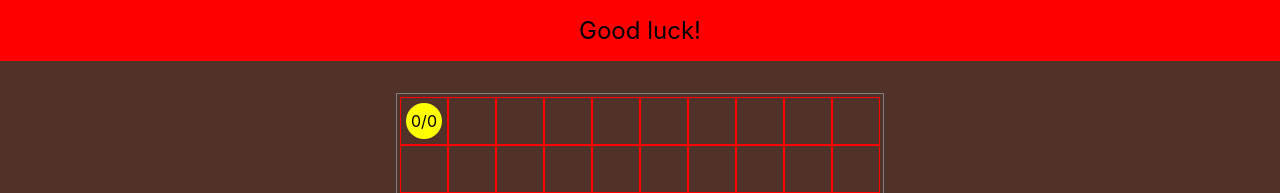
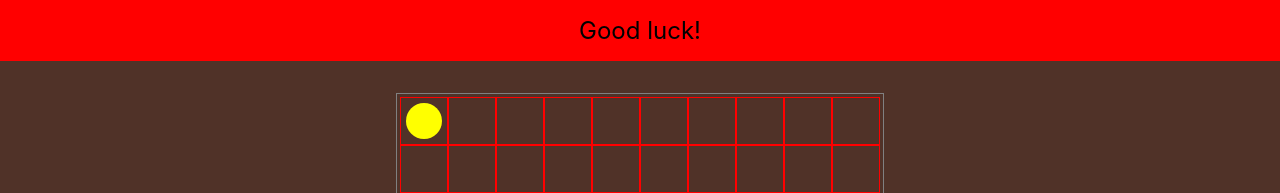
Before and after one commit to Karoly-Git/gomoku, a React (Create React App) app: page / in a window 1280 px wide. Both pictures are taken after a click on the element 424 px from the left and 121 px from the top of the page. Shown: the top 193 px of the page. Built offline with nearby package versions, Linux system fonts and the light colour scheme.

Commit message:
Display the winner on the headline.

```diff
--- a/src/App.js
+++ b/src/App.js
@@ -15,6 +15,7 @@ function App() {
     10. Check diagonal-B is active player won.
     11. Add a reset button to restart game.
     12. Upon resetting the game, if there is a winner, then the winner starts next game.
+    13. Display the winner on the headline.
   */
 
   const winCount = 5;
@@ -22,6 +23,9 @@ function App() {
   const [activePlayer, setActivePlayer] = useState('A');
   const [isAvailableCell, setIsAvailableCell] = useState(true);
   const [isThereWinner, setIsThereWinner] = useState(false);
+
+  const [playerA, setPlayerA] = useState('Player-A');
+  const [playerB, setPlayerB] = useState('Player-B');
 
   function makeMatrix(n = 10, m = 10) {
     let matrix = new Array(m).fill(new Array(n).fill(null));
@@ -68,7 +72,7 @@ function App() {
       count++;
 
       if (count >= winCount) {
-        console.log(activePlayer === 'A' ? 'Player-A won!' : 'Player-B won!');
+        console.log(activePlayer === 'A' ? `${playerA} won!` : `${playerB} won!`);
         setIsThereWinner(true);
         break;
       }
@@ -95,7 +99,7 @@ function App() {
       count++
 
       if (count >= winCount) {
-        console.log(activePlayer === 'A' ? 'Player-A won!' : 'Player-B won!');
+        console.log(activePlayer === 'A' ? `${playerA} won!` : `${playerB} won!`);
         setIsThereWinner(true);
         break;
       }
@@ -135,7 +139,7 @@ function App() {
       count++;
 
       if (count >= winCount) {
-        console.log(activePlayer === 'A' ? 'Player-A won!' : 'Player-B won!');
+        console.log(activePlayer === 'A' ? `${playerA} won!` : `${playerB} won!`);
         setIsThereWinner(true);
         break;
       }
@@ -174,7 +178,7 @@ function App() {
       count++;
 
       if (count >= winCount) {
-        console.log(activePlayer === 'A' ? 'Player-A won!' : 'Player-B won!');
+        console.log(activePlayer === 'A' ? `${playerA} won!` : `${playerB} won!`);
         setIsThereWinner(true);
         break;
       }
@@ -210,7 +214,7 @@ function App() {
 
   return (
     <div className="App">
-      <div className='who-won'>{!isAvailableCell ? 'No winner' : 'Good luck!'}</div>
+      <div className='who-won'>{isThereWinner ? activePlayer === 'A' ? `${playerB} won!` : `${playerA} won!` : !isAvailableCell ? 'No winner!' : 'Good luck!'}</div>
       <div className='board'>
         {
           matrix.map((row, rIndex) =>
@@ -226,7 +230,7 @@ function App() {
                       pointerEvents: isThereWinner ? 'none' : ''
                     }}
                   >
-                    {matrix[rIndex][cIndex].player === '' ? <></> : matrix[rIndex][cIndex].player === 'A' ? <div className='disk disk-A'>{`${cIndex}/${rIndex}`}</div> : <div className='disk disk-B'>{`${cIndex}/${rIndex}`}</div>}
+                    {matrix[rIndex][cIndex].player === '' ? <></> : matrix[rIndex][cIndex].player === 'A' ? <div className='disk disk-A'>{/*`${cIndex}/${rIndex}`*/}</div> : <div className='disk disk-B'>{/*`${cIndex}/${rIndex}`*/}</div>}
                   </div>
                 )
               }
```
